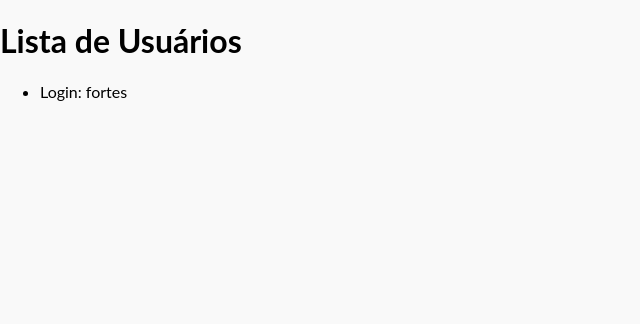
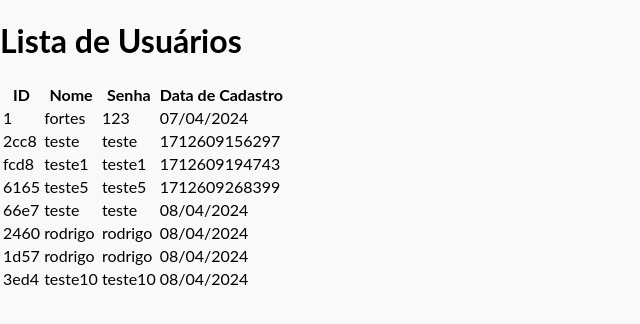
Before and after one commit to roddsv/desafio_fortes, a React (Create React App) app: page /users in a window 1280 px wide. Shown: the top 324 px of the page, without its empty margins (0-640 px from the left). Built offline with nearby package versions, Linux system fonts and the light colour scheme; data requests are answered from the project's data file.

Commit message:
Post - new User

```diff
--- a/db.json
+++ b/db.json
@@ -1,5 +1,52 @@
 {
-    "users": [
-        {"id": "uuid", "username": "fortes", "password": "123", "dataCadastro": "2024-04-06T12:00:00.000Z"}
-    ]
+  "users": [
+    {
+      "id": "1",
+      "username": "fortes",
+      "password": "123",
+      "dataCadastro": "07/04/2024"
+    },
+    {
+      "id": "2cc8",
+      "username": "teste",
+      "password": "teste",
+      "dataCadastro": "1712609156297"
+    },
+    {
+      "id": "fcd8",
+      "username": "teste1",
+      "password": "teste1",
+      "dataCadastro": "1712609194743"
+    },
+    {
+      "id": "6165",
+      "username": "teste5",
+      "password": "teste5",
+      "dataCadastro": "1712609268399"
+    },
+    {
+      "id": "66e7",
+      "username": "teste",
+      "password": "teste",
+      "dataCadastro": "08/04/2024"
+    },
+    {
+      "id": "2460",
+      "username": "rodrigo",
+      "password": "rodrigo",
+      "dataCadastro": "08/04/2024"
+    },
+    {
+      "id": "1d57",
+      "username": "rodrigo",
+      "password": "rodrigo",
+      "dataCadastro": "08/04/2024"
+    },
+    {
+      "id": "3ed4",
+      "username": "teste10",
+      "password": "teste10",
+      "dataCadastro": "08/04/2024"
+    }
+  ]
 }
--- a/src/components/UserSignUp/UserSignUp.tsx
+++ b/src/components/UserSignUp/UserSignUp.tsx
@@ -1,31 +1,22 @@
-import {useNavigate, Link } from "react-router-dom";
+import { Link } from "react-router-dom";
 import { useState } from "react";
-import axios from "axios";
+
+import { api } from "../../services/api";
+
 import "./UserSignUp.css";
 
 const UserSignUp = () => {
     const [login, setLogin] = useState<string>('');
     const [password, setPassword] = useState<string>('');
-    const [error, setError] = useState<string | null>(null);
-    const navigate = useNavigate();
+    const [dataCadastro, setDataCadastro] = useState<Date>();
+
 
     const handleSubmit = async (e: React.FormEvent) => {
         e.preventDefault();
 
-        try {
-            const response = await axios.post('http:localhost:3001/users', {
-                login,
-                password,
-                dataCadastro: new Date().toISOString()
-            });
-
-            if (response.data) {
-                navigate('/users');
-            }
-        } catch (error) {
-            setError('Erro no cadastro do usuário');
-        }
-    };
+        await api.post('/users', {username: login, password: password, dataCadastro: new Date(Date.now()).toLocaleDateString()})
+            .then((response) => console.log(response));
+        };
 
     return (
         <main>
@@ -48,6 +39,10 @@ const UserSignUp = () => {
                         value={password}
                         onChange={(e) => setPassword(e.target.value)} />
                 </div>
+                    <input
+                        type="hidden"
+                        onChange={(e) => setDataCadastro(dataCadastro)} />
+
                 <div className="btn">
                     <button type="submit" className="login-button">
                         <Link to="/users">
--- a/src/components/UsersList/UsersList.tsx
+++ b/src/components/UsersList/UsersList.tsx
@@ -1,4 +1,3 @@
-import axios from "axios";
 import { useState, useEffect } from "react";
 import User from '../../interfaces/User';
 import { api } from "../../services/api";
@@ -8,12 +7,12 @@ const UsersList: React.FC = () => {
     const [users, setUsers] = useState<User[]>([]);
 
     useEffect(() => {
+
         const fetchUsers = async () => {
             try {
-                const users = axios.get(`http://localhost:3001/users`)
-                .then((response) => setUsers(response.data));
+                api.get(`http://localhost:3001/users`)
+                    .then((response) => setUsers(response.data));
 
-                console.log(users);
             } catch (error) {
                 console.error('Usuário não encontrado');
             }
@@ -22,16 +21,30 @@ const UsersList: React.FC = () => {
         fetchUsers();
     }, []);
 
-    return(
+
+    return (
         <div>
-        <h1>Lista de Usuários</h1>
-            <ul>
-                {users.map((user) => (
-                    <li key={user.id}>
-                        Login: {user.username}
-                    </li>
-                ))}
-            </ul>
+            <h1>Lista de Usuários</h1>
+            <table>
+                <thead>
+                    <tr>
+                        <th>ID</th>
+                        <th>Nome</th>
+                        <th>Senha</th>
+                        <th>Data de Cadastro</th>
+                    </tr>
+                </thead>
+                <tbody>
+                    {users.map(user => (
+                        <tr key={user.id}>
+                            <td>{user.id}</td>
+                            <td>{user.username}</td>
+                            <td>{user.password}</td>
+                            <td>{user.dataCadastro}</td>
+                        </tr>
+                    ))}
+                </tbody>
+            </table>
         </div>
     )
 }
--- a/src/interfaces/User.ts
+++ b/src/interfaces/User.ts
@@ -1,7 +1,9 @@
 interface User {
     id: number;
+    password: string;
     username: string;
-    dataCadastro: Date;
+    dataCadastro: string;
+
 }
 
 export default User;
```
Also changed, not shown: api-server.js (added, +18 -0 lines).
